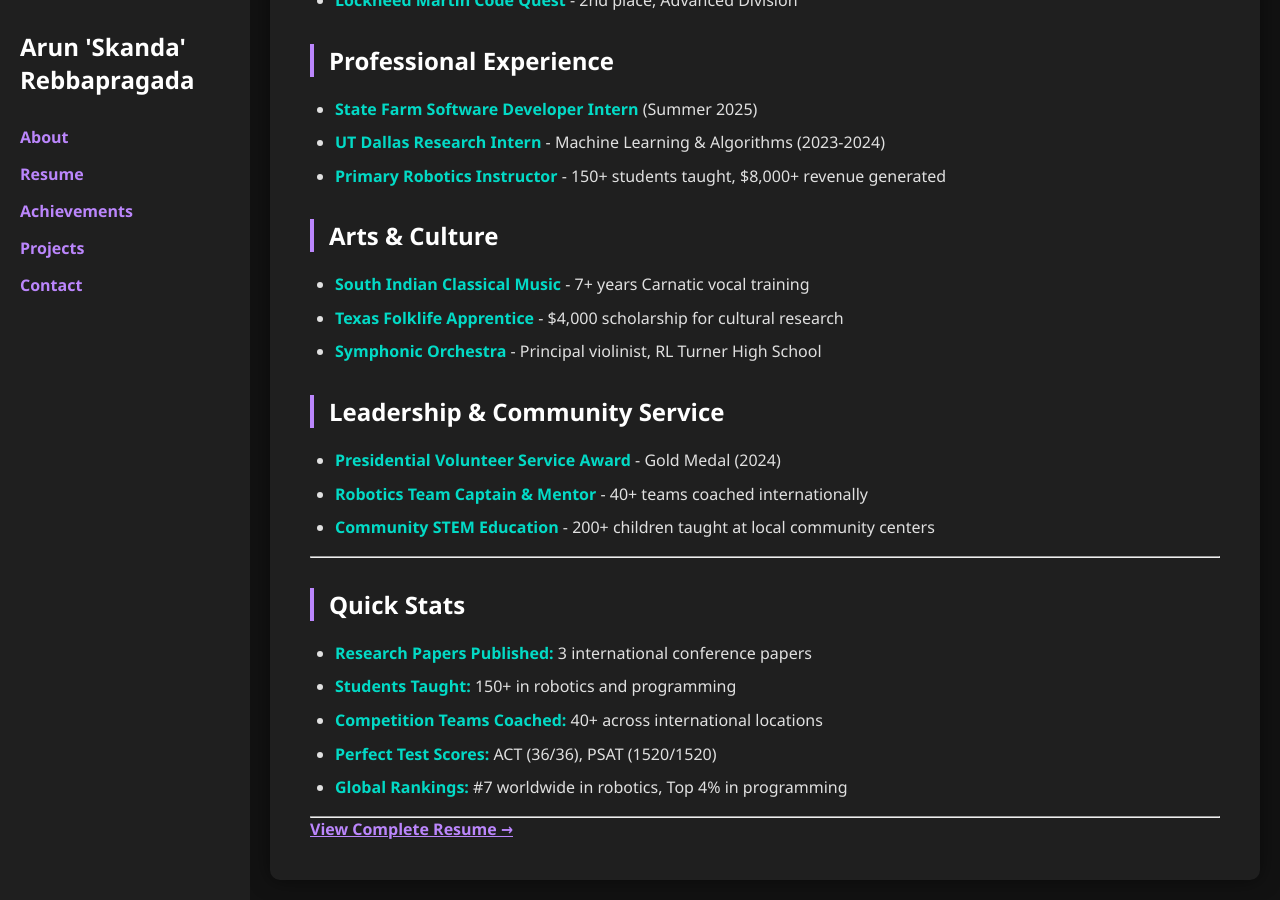
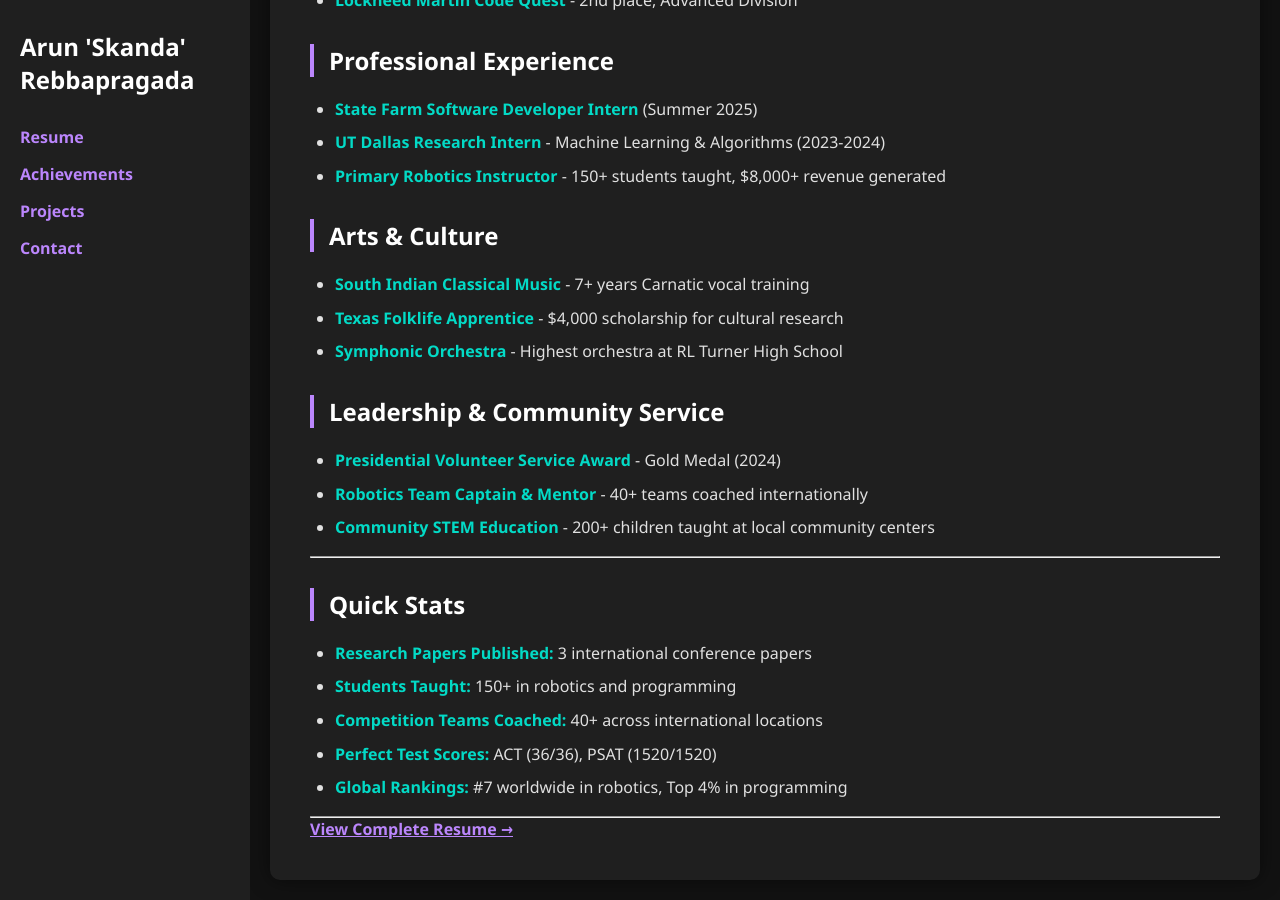
Before and after one commit to skandacode/skandacode.github.io, a Jekyll site: the page built from achievements.md, in a window 1280 px wide and 900 px high, scrolled down 1036 px. Built offline with Jekyll 4.4.1, drawn with Linux system fonts in a browser that asks for light colours.

Commit message:
fixed broken link

```diff
--- a/_layouts/default.html
+++ b/_layouts/default.html
@@ -11,7 +11,6 @@
     <!-- Sidebar -->
     <aside>
         <h1><a href="{{ '/' | relative_url }}" style="color: white; text-decoration: none;">{{ site.title }}</a></h1>        <nav>
-            <a href="{{ '/about' | relative_url }}">About</a>
             <a href="{{ '/resume' | relative_url }}">Resume</a>
             <a href="{{ '/achievements' | relative_url }}">Achievements</a>
             <a href="{{ '/projects' | relative_url }}">Projects</a>
--- a/achievements.md
+++ b/achievements.md
@@ -39,7 +39,7 @@ title: Achievements
 ## Arts & Culture
 - **South Indian Classical Music** - 7+ years Carnatic vocal training
 - **Texas Folklife Apprentice** - $4,000 scholarship for cultural research
-- **Symphonic Orchestra** - Principal violinist, RL Turner High School
+- **Symphonic Orchestra** - Highest orchestra at RL Turner High School
 
 ## Leadership & Community Service
 - **Presidential Volunteer Service Award** - Gold Medal (2024)
```
